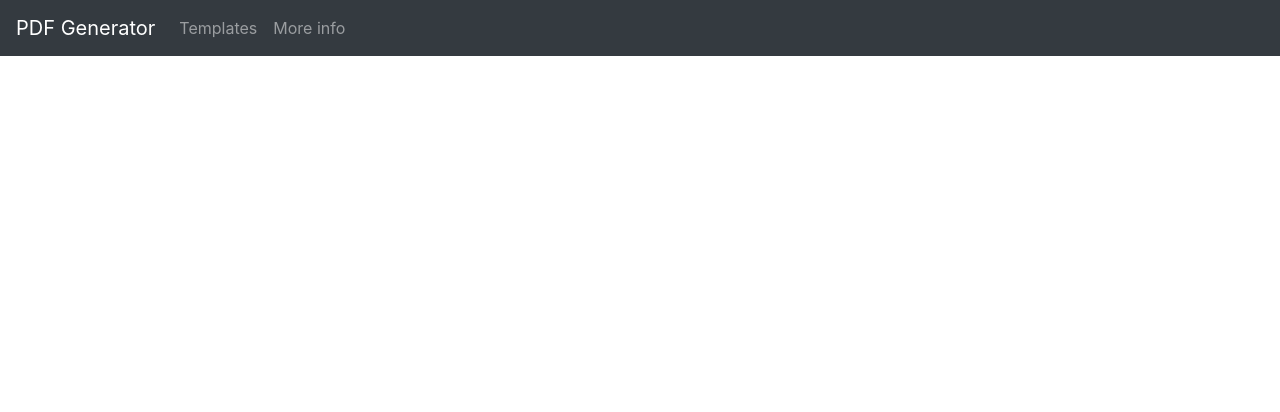
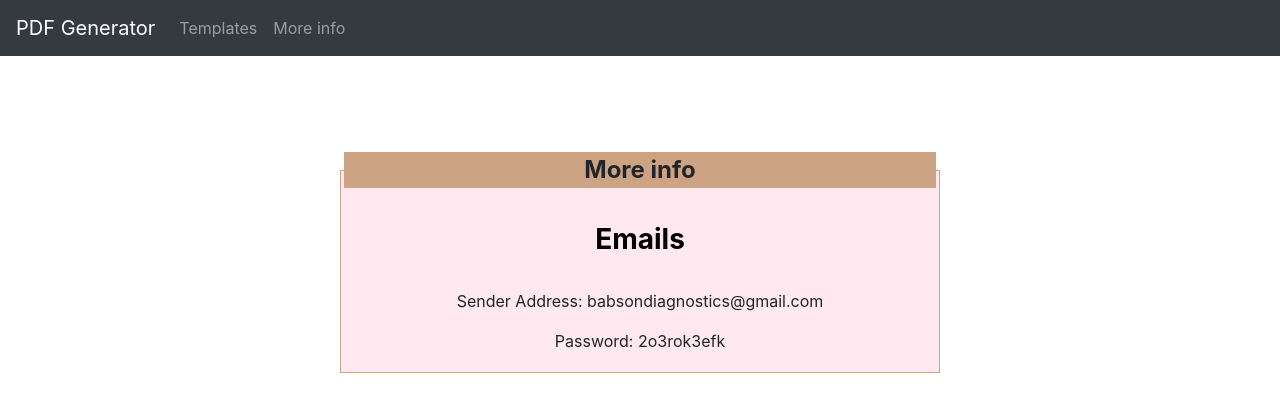
Before and after one commit to bibartanjha/Harvest_Windward_FrontEnd, a Flask app: page /More_Info in a window 1280 px wide. Shown: the top 412 px of the page. Run offline with Flask 2, Linux system fonts and the light colour scheme; parts of the project's set-up code (start-up, migrations or seed data) failed here and were passed over; some libraries are stand-ins or nearby versions; some web fonts are replaced.

Commit message:
added more info

```diff
--- a/main.py
+++ b/main.py
@@ -129,8 +129,8 @@ def email (form):
 	return recipients
 
 @app.route('/More_Info', methods=['GET', 'POST'])
-def Output_History():
-	return render_template('output_history.html')
+def More_Info():
+	return render_template('more_info.html')
 
 if __name__ == '__main__':
 	app.run(host='127.0.0.1', port=8082, debug=True)
--- a/templates/index.html
+++ b/templates/index.html
@@ -62,6 +62,19 @@
 
         tbody tr:nth-child(even) {
             background-color: #edd698;
+        }
+
+        fieldset {
+        border: 1px solid #CCA383;
+        margin:auto;
+        width: 600px;
+        background: #FFE8EF;
+        padding: 3px;
+        }
+
+        fieldset legend {
+            background: #CCA383;
+            font-weight: bold;
         }
 
         .upload-form {
--- /dev/null
+++ b/templates/more_info.html
@@ -0,0 +1,23 @@
+{% extends 'index.html' %}
+{% block head %}
+   <meta charset="UTF-8">
+   <title>More Info</title>
+{% endblock %}
+{% block body %}
+
+<br><br><br><br>
+<fieldset>
+	<legend>More info</legend>
+	<br>
+	<h3>Emails</h3><br>
+	<p>Sender Address: babsondiagnostics@gmail.com</p>
+	<p>Password: 2o3rok3efk</p>
+
+
+
+
+
+
+</fieldset>
+
+{% endblock %}
--- a/templates/output_history.html
+++ /dev/null
@@ -1,5 +0,0 @@
-{% extends 'index.html' %}
-{% block head %}
-{% endblock %}
-{% block body %}
-{% endblock %}
```
